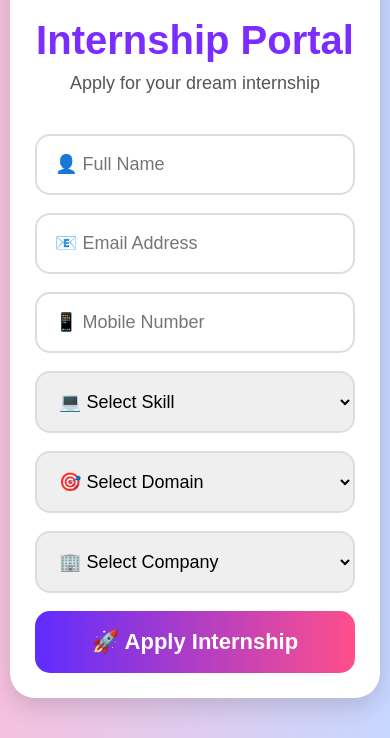
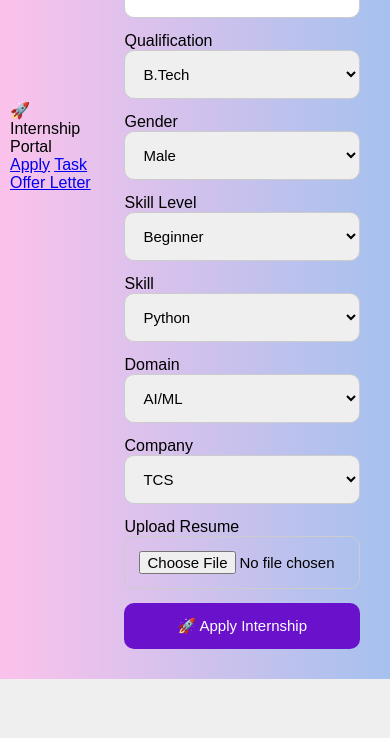
Before and after one commit to shivamkumar957678-hash/ai-internship-project-1, a Flask app: page / in a window 390 px wide. Shown: the part 387-1125 px from the top of the page. After the commit the page ends 1066 px from the top, so only its background shows below. Run offline with Flask 3, Linux system fonts and the light colour scheme.

Commit message:
Update index.html

```diff
--- a/templates/index.html
+++ b/templates/index.html
@@ -1,375 +1,185 @@
 <!DOCTYPE html>
-<html lang="en">
+<html>
 <head>
-<meta charset="UTF-8" />
-<meta name="viewport" content="width=device-width, initial-scale=1.0"/>
+
     <title>Internship Portal</title>
 
-<link rel="stylesheet" href="https://cdnjs.cloudflare.com/ajax/libs/font-awesome/6.5.1/css/all.min.css"/>
+    <meta name="viewport"
+    content="width=device-width, initial-scale=1.0">
 
-<style>
+    <link rel="stylesheet"
+    href="{{ url_for('static', filename='style.css') }}">
 
-*{
-    margin:0;
-    padding:0;
-    box-sizing:border-box;
-    font-family:Arial, sans-serif;
-}
-
-body{
-    background:linear-gradient(to right,#f6c1df,#c7d7ff);
-    min-height:100vh;
-}
-
-/* NAVBAR */
-
-.navbar{
-    width:100%;
-    padding:15px 30px;
-    background:linear-gradient(to right,#5f2cff,#ff4f8b);
-    display:flex;
-    justify-content:space-between;
-    align-items:center;
-    color:white;
-    flex-wrap:wrap;
-}
-
-.logo{
-    font-size:28px;
-    font-weight:bold;
-}
-
-.nav-links{
-    display:flex;
-    gap:20px;
-    flex-wrap:wrap;
-}
-
-.nav-links a{
-    color:white;
-    text-decoration:none;
-    font-weight:bold;
-}
-
-/* MAIN CONTAINER */
-
-.container{
-    width:95%;
-    max-width:1300px;
-    margin:40px auto;
-    background:white;
-    border-radius:25px;
-    padding:40px;
-    display:flex;
-    gap:40px;
-    align-items:center;
-    justify-content:center;
-    box-shadow:0 8px 25px rgba(0,0,0,0.15);
-    flex-wrap:wrap;
-}
-
-/* LEFT SIDE */
-
-.left{
-    flex:1;
-    min-width:300px;
-    text-align:center;
-}
-
-.left img{
-    width:100%;
-    max-width:450px;
-}
-
-.left h1{
-    font-size:55px;
-    color:#7b2cff;
-    margin-top:15px;
-}
-
-.left p{
-    margin-top:10px;
-    font-size:22px;
-    color:#555;
-}
-
-/* RIGHT FORM */
-
-.right{
-    flex:1;
-    min-width:320px;
-}
-
-form{
-    display:flex;
-    flex-direction:column;
-    gap:18px;
-}
-
-.input-box{
-    width:100%;
-}
-
-.input-box input,
-.input-box select{
-    width:100%;
-    padding:18px;
-    border-radius:15px;
-    border:2px solid #ddd;
-    font-size:18px;
-    outline:none;
-}
-
-.input-box input:focus,
-.input-box select:focus{
-    border-color:#7b2cff;
-}
-
-.btn{
-    width:100%;
-    padding:18px;
-    border:none;
-    border-radius:15px;
-    background:linear-gradient(to right,#5f2cff,#ff4f8b);
-    color:white;
-    font-size:22px;
-    font-weight:bold;
-    cursor:pointer;
-    transition:0.3s;
-}
-
-.btn:hover{
-    transform:scale(1.02);
-}
-
-/* SUCCESS PAGE */
-
-.success-box{
-    width:90%;
-    max-width:700px;
-    margin:60px auto;
-    background:white;
-    border-radius:25px;
-    padding:40px;
-    text-align:center;
-    box-shadow:0 8px 25px rgba(0,0,0,0.15);
-}
-
-.success-box h1{
-    color:#7b2cff;
-    margin-bottom:20px;
-    font-size:45px;
-}
-
-.success-box p{
-    font-size:20px;
-    margin:10px 0;
-}
-
-.task-btn{
-    margin-top:25px;
-}
-
-/* TASK PAGE */
-
-.task-box{
-    width:90%;
-    max-width:700px;
-    margin:60px auto;
-    background:white;
-    border-radius:25px;
-    padding:40px;
-    box-shadow:0 8px 25px rgba(0,0,0,0.15);
-}
-
-.task-box h1{
-    color:#7b2cff;
-    margin-bottom:15px;
-    text-align:center;
-    font-size:42px;
-}
-
-.task-box ul{
-    margin:20px 0;
-    padding-left:25px;
-}
-
-.task-box ul li{
-    font-size:20px;
-    margin-bottom:10px;
-}
-
-.upload-box{
-    margin-top:25px;
-}
-
-/* OFFER LETTER */
-
-.offer-container{
-    width:95%;
-    max-width:1000px;
-    margin:40px auto;
-    background:white;
-    border:8px solid #6fd34f;
-    border-radius:25px;
-    padding:50px;
-    position:relative;
-    box-shadow:0 8px 25px rgba(0,0,0,0.15);
-}
-
-.offer-container h1{
-    text-align:center;
-    font-size:60px;
-    margin-bottom:40px;
-}
-
-.offer-grid{
-    display:grid;
-    grid-template-columns:repeat(3,1fr);
-    gap:30px;
-    margin-bottom:40px;
-}
-
-.offer-item h3{
-    color:gray;
-    margin-bottom:10px;
-    font-size:24px;
-}
-
-.offer-item p{
-    font-size:28px;
-    font-weight:bold;
-}
-
-.offer-text{
-    font-size:24px;
-    line-height:1.7;
-    margin-top:30px;
-}
-
-.offer-footer{
-    margin-top:60px;
-    font-size:24px;
-    font-weight:bold;
-}
-
-.download-btn{
-    margin-top:35px;
-}
-
-/* MOBILE */
-
-@media(max-width:900px){
-
-    .container{
-        flex-direction:column;
-        padding:25px;
-    }
-
-    .left h1{
-        font-size:40px;
-    }
-
-    .left p{
-        font-size:18px;
-    }
-
-    .offer-grid{
-        grid-template-columns:1fr;
-    }
-
-    .offer-container{
-        padding:25px;
-    }
-
-    .offer-container h1{
-        font-size:38px;
-    }
-
-    .offer-item p{
-        font-size:22px;
-    }
-
-    .offer-text{
-        font-size:19px;
-    }
-
-}
-
-</style>
 </head>
 
 <body>
 
-<!-- NAVBAR -->
+<div class="navbar">
 
-<div class="navbar">
-    <div class="logo">🚀 Internship Portal</div>
+    <div class="logo">
+        🚀 Internship Portal
+    </div>
 
     <div class="nav-links">
-        <a href="#">1 Apply</a>
-        <a href="#">2 Task Work</a>
-        <a href="#">3 Offer Letter</a>
-    </div>
+
+        <a href="#">Apply</a>
+        <a href="#">Task</a>
+        <a href="#">Offer Letter</a>
+
     </div>
 
-<!-- HOME PAGE -->
-
-<div class="container">
-
-    <div class="left">
-        <img src="https://cdn-icons-png.flaticon.com/512/3135/3135755.png">
-        <h1>Internship Portal</h1>
-        <p>Apply for your dream internship</p>
 </div>
 
-    <div class="right">
+<div class="main-container">
 
-        <form action="/internships" method="POST">
+    <div class="form-container">
 
-            <div class="input-box">
-                <input type="text" name="name" placeholder="👤 Full Name" required>
+        <div class="left-panel">
+
+            <img src="https://cdn-icons-png.flaticon.com/512/3135/3135755.png">
+
+            <h1>Internship Portal</h1>
+
+            <p>
+                Apply for your dream internship
+            </p>
+
         </div>
 
-            <div class="input-box">
-                <input type="email" name="email" placeholder="📧 Email Address" required>
+        <div class="right-panel">
+
+            <form action="/internships"
+            method="POST">
+
+                <div class="form-group">
+
+                    <label>Full Name</label>
+
+                    <input type="text"
+                    name="name"
+                    required>
+
                 </div>
 
-            <div class="input-box">
-                <input type="text" name="contact" placeholder="📱 Mobile Number" required>
+                <div class="form-group">
+
+                    <label>Email</label>
+
+                    <input type="email"
+                    name="email"
+                    required>
+
                 </div>
 
-            <div class="input-box">
-                <select name="skill" required>
-                    <option value="">💻 Select Skill</option>
+                <div class="form-group">
+
+                    <label>Mobile Number</label>
+
+                    <input type="text"
+                    name="phone"
+                    pattern="[0-9]{10}"
+                    required>
+
+                </div>
+
+                <div class="form-group">
+
+                    <label>Qualification</label>
+
+                    <select name="qualification">
+
+                        <option>B.Tech</option>
+                        <option>BCA</option>
+                        <option>MCA</option>
+                        <option>B.Sc</option>
+
+                    </select>
+
+                </div>
+
+                <div class="form-group">
+
+                    <label>Gender</label>
+
+                    <select name="gender">
+
+                        <option>Male</option>
+                        <option>Female</option>
+
+                    </select>
+
+                </div>
+
+                <div class="form-group">
+
+                    <label>Skill Level</label>
+
+                    <select name="skill_level">
+
+                        <option>Beginner</option>
+                        <option>Intermediate</option>
+                        <option>Advanced</option>
+
+                    </select>
+
+                </div>
+
+                <div class="form-group">
+
+                    <label>Skill</label>
+
+                    <select name="skill">
+
                         <option>Python</option>
                         <option>Java</option>
-                    <option>Web Development</option>
-                    <option>Machine Learning</option>
+                        <option>C++</option>
+
                     </select>
+
                 </div>
 
-            <div class="input-box">
-                <select name="domain" required>
-                    <option value="">🎯 Select Domain</option>
+                <div class="form-group">
+
+                    <label>Domain</label>
+
+                    <select name="domain">
+
                         <option>AI/ML</option>
-                    <option>Data Science</option>
-                    <option>Web Development</option>
-                    <option>Cyber Security</option>
+                        <option>Frontend</option>
+                        <option>Backend</option>
+
                     </select>
+
                 </div>
 
-            <div class="input-box">
-                <select name="company" required>
-                    <option value="">🏢 Select Company</option>
+                <div class="form-group">
+
+                    <label>Company</label>
+
+                    <select name="company">
+
                         <option>TCS</option>
                         <option>Infosys</option>
                         <option>Wipro</option>
-                    <option>Amazon</option>
+
                     </select>
+
                 </div>
 
-            <button class="btn">🚀 Apply Internship</button>
+                <div class="form-group">
+
+                    <label>Upload Resume</label>
+
+                    <input type="file"
+                    required>
+
+                </div>
+
+                <button class="submit-btn">
+
+                    🚀 Apply Internship
+
+                </button>
 
             </form>
 
@@ -377,5 +187,7 @@ form{
 
     </div>
 
+</div>
+
 </body>
 </html>
```
Lines whose indentation alone changed are shown as unchanged.
